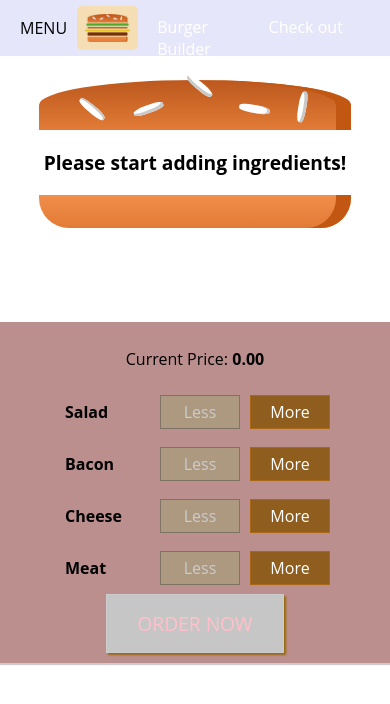
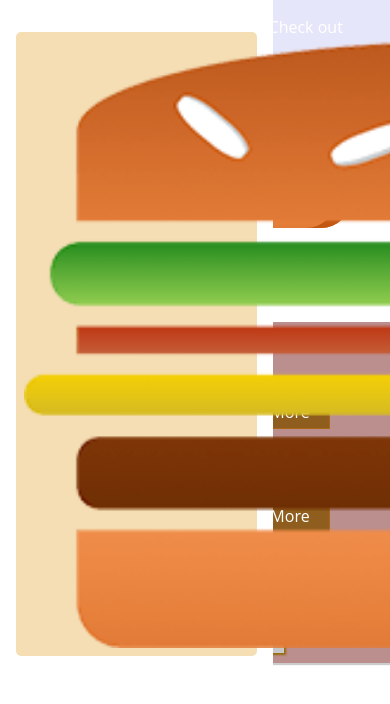
Before and after one commit to yebin0418/react-burger-builder-app, a React app: page / in a window 390 px wide. Shown: the top 704 px of the page. Built offline with nearby package versions, Linux system fonts and the light colour scheme.

Commit message:
created a responsive sidedrawer

```diff
--- a/src/components/Layout/Layout.js
+++ b/src/components/Layout/Layout.js
@@ -3,10 +3,12 @@ import React from 'react';
 import Aux from '../../hoc/Aux';
 import classes from './Layout.css';
 import Toolbar from '../Navigation/Toolbar/Toolbar';
+import SideDrawer from '../Navigation/SideDrawer/SideDrawer';
 
 const layout = ( props ) => (
     <Aux>
         <Toolbar />
+        <SideDrawer />
         <main className={classes.Content}>
             {props.children}
         </main>
--- /dev/null
+++ b/src/components/Navigation/SideDrawer/SideDrawer.css
@@ -0,0 +1,29 @@
+.sideDrawer{
+  position: fixed;
+  width: 280px;
+  max-width: 70%;
+  height: 100%;
+  left: 0;
+  top: 0;
+  z-index: 200;
+  background-color: white;
+  padding: 32px 16px;
+  box-sizing: border-box;
+  transition: transform 0.3s ease-out;
+}
+
+@media (min-width: 500px){
+
+  .sideDrawer{
+    display: none;
+
+  }
+}
+
+.Open{
+  transform: translateX(0);
+}
+
+.Close{
+  transform: translateY(-100%);
+}
--- /dev/null
+++ b/src/components/Navigation/SideDrawer/SideDrawer.js
@@ -0,0 +1,19 @@
+import React from 'react';
+import Logo from '../../Logo/Logo';
+import NavigationItems from '../NavigationItems/NavigationItems';
+import classes from './SideDrawer.css'
+
+
+const sideDrawer = (props) => {
+  return (
+    <div className = {classes.sideDrawer}>
+      <Logo />
+      <nav>
+        <NavigationItems />
+      </nav>
+
+    </div>
+  );
+}
+
+export default sideDrawer;
```
